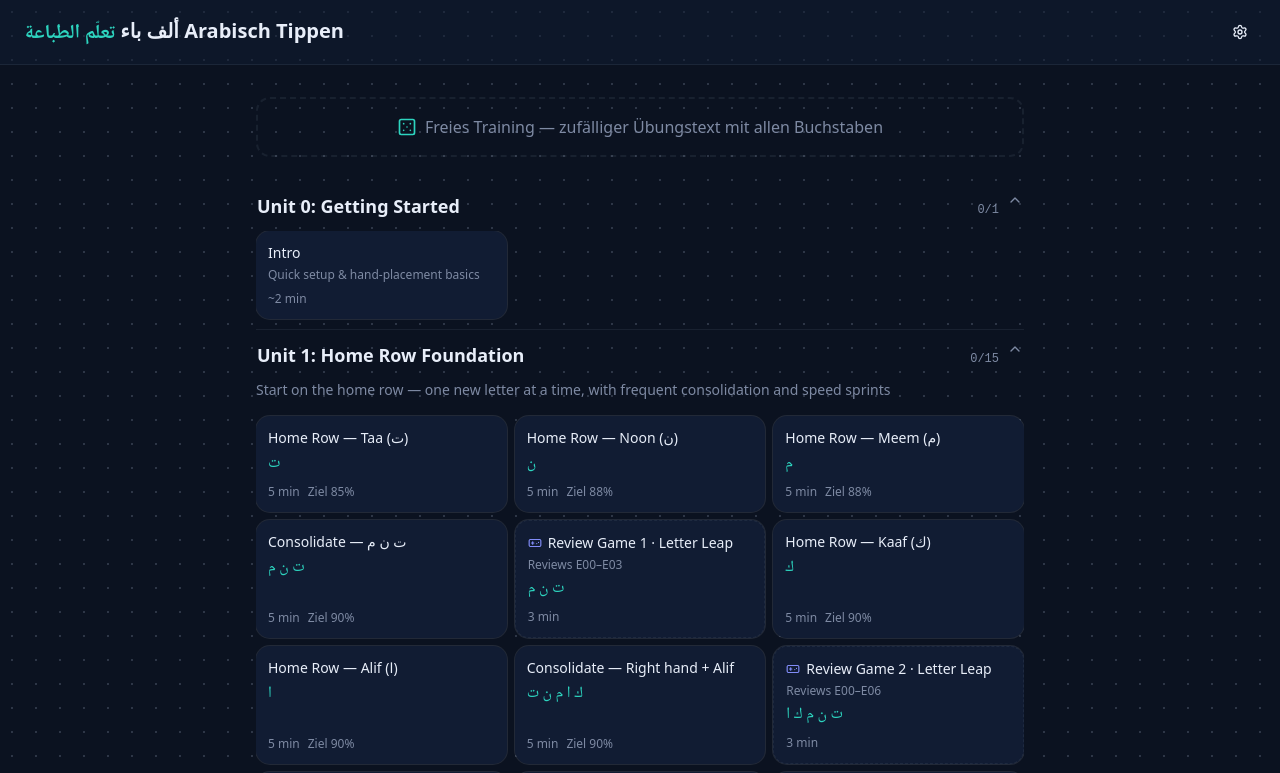
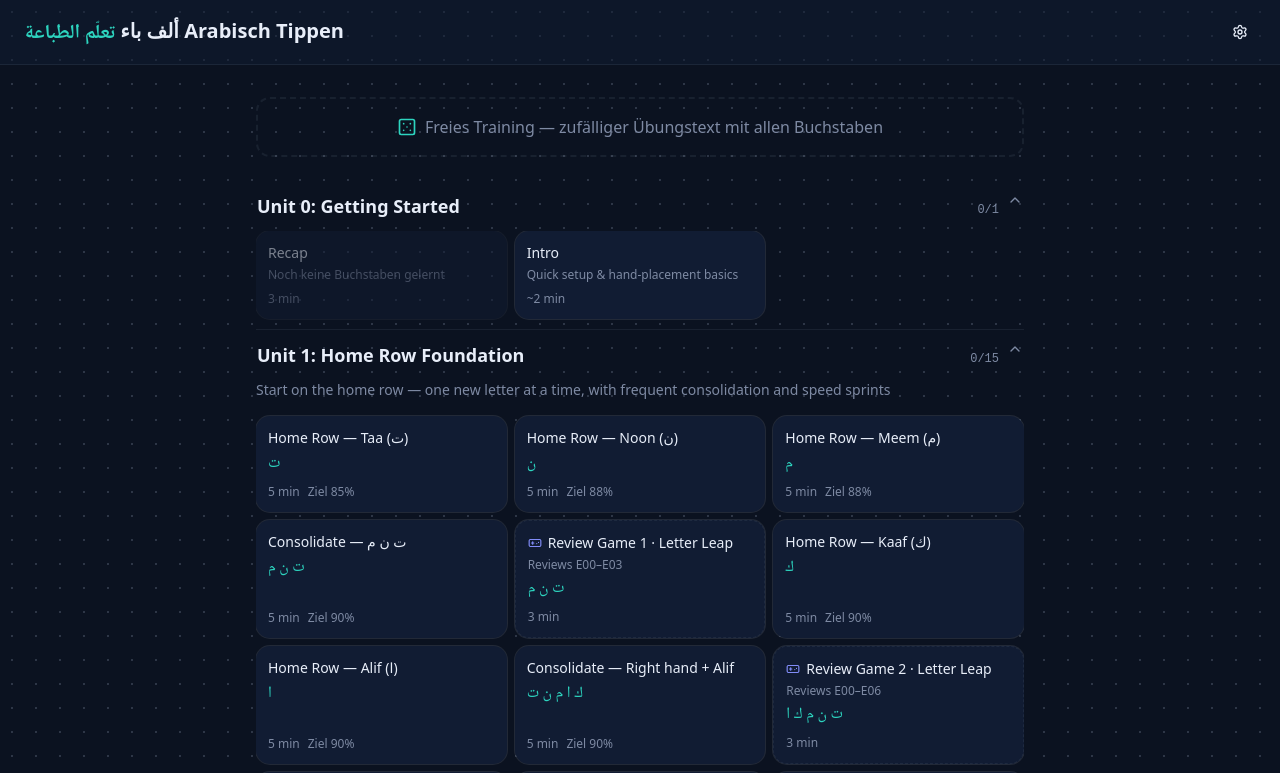
Before and after one commit to fheinrich03/arabic-typing, a React (Vite) app: page / in a window 1280 px wide. Shown: the top 773 px of the page. Built offline with nearby package versions, Linux system fonts and the light colour scheme.

Commit message:
add recap lesson

```diff
--- a/src/App.tsx
+++ b/src/App.tsx
@@ -1,6 +1,6 @@
-import { useState } from "react";
+import { useMemo, useState } from "react";
 import { SettingsIcon } from "lucide-react";
-import { LESSONS_BY_ID, BASE_LETTERS } from "./data/lessons";
+import { LESSONS, LESSONS_BY_ID, BASE_LETTERS } from "./data/lessons";
 import type { Lesson } from "./types";
 import { useSettings } from "./hooks/useSettings";
 import { useProgress } from "./hooks/useProgress";
@@ -24,8 +24,43 @@ function App() {
   const [activeLessonId, setActiveLessonId] = useState<string | null>(null);
   const [showSettings, setShowSettings] = useState(false);
 
+  const learnedLetters = useMemo(() => {
+    const seen = new Set<string>();
+    const letters: string[] = [];
+    for (const lesson of LESSONS) {
+      if (!progress.results[lesson.id]?.passed) continue;
+      for (const char of lesson.chars) {
+        if (seen.has(char)) continue;
+        seen.add(char);
+        letters.push(char);
+      }
+    }
+    return letters;
+  }, [progress]);
+
+  const recapLesson: Lesson = {
+    id: "recap",
+    title: "Recap",
+    chapterId: "unit0",
+    chars: learnedLetters,
+    mode: "chars",
+    kind: "review",
+    estimate: "3 min",
+    description:
+      learnedLetters.length > 0
+        ? "Wiederholt alle bisher gelernten Buchstaben"
+        : "Noch keine Buchstaben gelernt",
+    generatorConfig: { letters: learnedLetters, length: 150 },
+  };
+
   const activeLesson =
-    activeLessonId === "free" ? FREE_PRACTICE_LESSON : activeLessonId ? LESSONS_BY_ID[activeLessonId] : null;
+    activeLessonId === "free"
+      ? FREE_PRACTICE_LESSON
+      : activeLessonId === "recap"
+        ? recapLesson
+        : activeLessonId
+          ? LESSONS_BY_ID[activeLessonId]
+          : null;
 
   return (
     <div className="min-h-screen bg-dotted-grid pb-16">
@@ -57,6 +92,7 @@ function App() {
         ) : (
           <LessonList
             progress={progress}
+            recapLesson={recapLesson}
             onSelect={setActiveLessonId}
             onFreePractice={() => setActiveLessonId("free")}
           />
--- a/src/components/LessonList.tsx
+++ b/src/components/LessonList.tsx
@@ -1,16 +1,75 @@
 import { Dice5Icon, GamepadIcon } from "lucide-react";
 import { CHAPTERS, LESSONS_BY_ID } from "../data/lessons";
-import type { Progress } from "../types";
+import type { Lesson, LessonResult, Progress } from "../types";
 import { Card } from "./ui/card";
 import { Accordion, AccordionItem, AccordionTrigger, AccordionContent } from "./ui/accordion";
 
 interface LessonListProps {
   progress: Progress;
+  recapLesson: Lesson;
   onSelect: (lessonId: string) => void;
   onFreePractice: () => void;
 }
 
-export function LessonList({ progress, onSelect, onFreePractice }: LessonListProps) {
+interface LessonCardProps {
+  lesson: Lesson;
+  result?: LessonResult;
+  disabled?: boolean;
+  onSelect: () => void;
+}
+
+function LessonCard({ lesson, result, disabled, onSelect }: LessonCardProps) {
+  return (
+    <Card
+      role="button"
+      tabIndex={disabled ? -1 : 0}
+      aria-disabled={disabled}
+      className={`h-full p-0 transition-colors outline-none ${
+        disabled
+          ? "cursor-not-allowed opacity-50"
+          : "cursor-pointer hover:ring-accent-teal/50 focus-visible:ring-2 focus-visible:ring-ring"
+      } ${lesson.isSideQuest ? "border border-dashed border-border" : ""} ${
+        result?.passed ? "ring-accent-green/40" : ""
+      }`}
+      onClick={disabled ? undefined : onSelect}
+      onKeyDown={(e) => {
+        if (disabled) return;
+        if (e.key === "Enter" || e.key === " ") {
+          e.preventDefault();
+          onSelect();
+        }
+      }}
+    >
+      <div className="flex h-full flex-col gap-1 p-3 text-start text-sm">
+        <div className="flex items-center gap-1.5">
+          {lesson.isSideQuest && (
+            <GamepadIcon className="size-3.5 shrink-0 text-accent-indigo" />
+          )}
+          <span className="font-medium text-foreground">{lesson.title}</span>
+        </div>
+        {lesson.description && (
+          <span className="text-xs text-muted-foreground">{lesson.description}</span>
+        )}
+        {lesson.chars.length > 0 && (
+          <span className="font-arabic text-base text-accent-teal">
+            {lesson.chars.join(" ")}
+          </span>
+        )}
+        <div className="mt-auto flex items-center gap-2 pt-1 text-xs text-muted-foreground">
+          {lesson.estimate && <span>{lesson.estimate}</span>}
+          {lesson.goalAccuracy && <span>Ziel {lesson.goalAccuracy}%</span>}
+        </div>
+        {result && (
+          <span className="block font-mono text-xs text-accent-green">
+            {result.charsPerMinute} Z/Min · {Math.round(result.errorRate * 100)}% Fehler
+          </span>
+        )}
+      </div>
+    </Card>
+  );
+}
+
+export function LessonList({ progress, recapLesson, onSelect, onFreePractice }: LessonListProps) {
   return (
     <div className="mx-auto max-w-3xl space-y-6">
       <button
@@ -44,54 +103,25 @@ export function LessonList({ progress, onSelect, onFreePractice }: LessonListPro
                   <p className="mb-3 text-sm text-muted-foreground">{chapter.description}</p>
                 )}
                 <ul className="grid grid-cols-2 gap-2 sm:grid-cols-3">
+                  {chapter.id === "unit0" && (
+                    <li>
+                      <LessonCard
+                        lesson={recapLesson}
+                        result={progress.results[recapLesson.id]}
+                        disabled={recapLesson.chars.length === 0}
+                        onSelect={() => onSelect(recapLesson.id)}
+                      />
+                    </li>
+                  )}
                   {chapter.lessonIds.map((lessonId) => {
                     const lesson = LESSONS_BY_ID[lessonId];
-                    const result = progress.results[lessonId];
                     return (
                       <li key={lessonId} className={lesson.isSideQuest ? "sm:col-span-1" : ""}>
-                        <Card
-                          role="button"
-                          tabIndex={0}
-                          className={`h-full cursor-pointer p-0 transition-colors outline-none hover:ring-accent-teal/50 focus-visible:ring-2 focus-visible:ring-ring ${
-                            lesson.isSideQuest ? "border border-dashed border-border" : ""
-                          } ${result?.passed ? "ring-accent-green/40" : ""}`}
-                          onClick={() => onSelect(lessonId)}
-                          onKeyDown={(e) => {
-                            if (e.key === "Enter" || e.key === " ") {
-                              e.preventDefault();
-                              onSelect(lessonId);
-                            }
-                          }}
-                        >
-                          <div className="flex h-full flex-col gap-1 p-3 text-start text-sm">
-                            <div className="flex items-center gap-1.5">
-                              {lesson.isSideQuest && (
-                                <GamepadIcon className="size-3.5 shrink-0 text-accent-indigo" />
-                              )}
-                              <span className="font-medium text-foreground">{lesson.title}</span>
-                            </div>
-                            {lesson.description && (
-                              <span className="text-xs text-muted-foreground">
-                                {lesson.description}
-                              </span>
-                            )}
-                            {lesson.chars.length > 0 && (
-                              <span className="font-arabic text-base text-accent-teal">
-                                {lesson.chars.join(" ")}
-                              </span>
-                            )}
-                            <div className="mt-auto flex items-center gap-2 pt-1 text-xs text-muted-foreground">
-                              {lesson.estimate && <span>{lesson.estimate}</span>}
-                              {lesson.goalAccuracy && <span>Ziel {lesson.goalAccuracy}%</span>}
-                            </div>
-                            {result && (
-                              <span className="block font-mono text-xs text-accent-green">
-                                {result.charsPerMinute} Z/Min ·{" "}
-                                {Math.round(result.errorRate * 100)}% Fehler
-                              </span>
-                            )}
-                          </div>
-                        </Card>
+                        <LessonCard
+                          lesson={lesson}
+                          result={progress.results[lessonId]}
+                          onSelect={() => onSelect(lessonId)}
+                        />
                       </li>
                     );
                   })}
--- a/src/components/LessonRunner.tsx
+++ b/src/components/LessonRunner.tsx
@@ -2,7 +2,7 @@ import { useEffect, useMemo, useRef, useState } from "react";
 import { ArrowLeftIcon } from "lucide-react";
 import type { Lesson, LessonResult, Settings } from "../types";
 import { resolveLessonText } from "../lib/lessonGenerator";
-import { getNextLesson } from "../data/lessons";
+import { getNextLessons } from "../data/lessons";
 import { useLessonEngine } from "../hooks/useLessonEngine";
 import { KeyboardView } from "./KeyboardView";
 import { TypingArea } from "./TypingArea";
@@ -35,6 +35,8 @@ export function LessonRunner({
   const reportedRef = useRef(false);
   useEffect(() => {
     reportedRef.current = false;
+    engine.reset();
+    // eslint-disable-next-line react-hooks/exhaustive-deps
   }, [lesson.id, attempt]);
   useEffect(() => {
     if (engine.isFinished && engine.result && !reportedRef.current) {
@@ -44,14 +46,13 @@ export function LessonRunner({
   }, [engine.isFinished, engine.result, lesson.id, onFinish]);
 
   if (engine.isFinished && engine.result) {
-    const nextLesson = getNextLesson(lesson.id);
     return (
       <StatsPanel
         result={{ ...engine.result, lessonId: lesson.id }}
-        nextLesson={nextLesson}
+        nextLessons={getNextLessons(lesson.id)}
         onRetry={() => setAttempt((a) => a + 1)}
         onBack={onBack}
-        onNext={() => nextLesson && onNavigate(nextLesson.id)}
+        onSelectLesson={onNavigate}
       />
     );
   }
--- a/src/data/lessons.ts
+++ b/src/data/lessons.ts
@@ -433,9 +433,9 @@ export const ALL_LETTERS = [...known];
 /** Base alphabet only (units 1-4, no diacritics/digits/punctuation) — used for free practice. */
 export const BASE_LETTERS = [...baseLettersForDiacritics];
 
-/** Next lesson in course order after `lessonId` (course-order includes side quests), if any. */
-export function getNextLesson(lessonId: string): Lesson | undefined {
+/** Up to `count` lessons following `lessonId` in course order (side quests included). */
+export function getNextLessons(lessonId: string, count = 3): Lesson[] {
   const index = LESSONS.findIndex((l) => l.id === lessonId);
-  if (index === -1 || index === LESSONS.length - 1) return undefined;
-  return LESSONS[index + 1];
+  if (index === -1) return [];
+  return LESSONS.slice(index + 1, index + 1 + count);
 }
```
Also changed, not shown: src/components/StatsPanel.tsx (+48 -10 lines).
